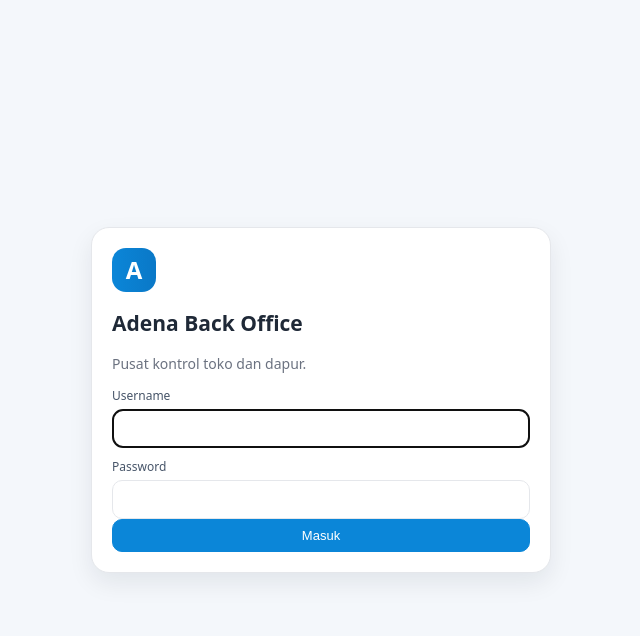
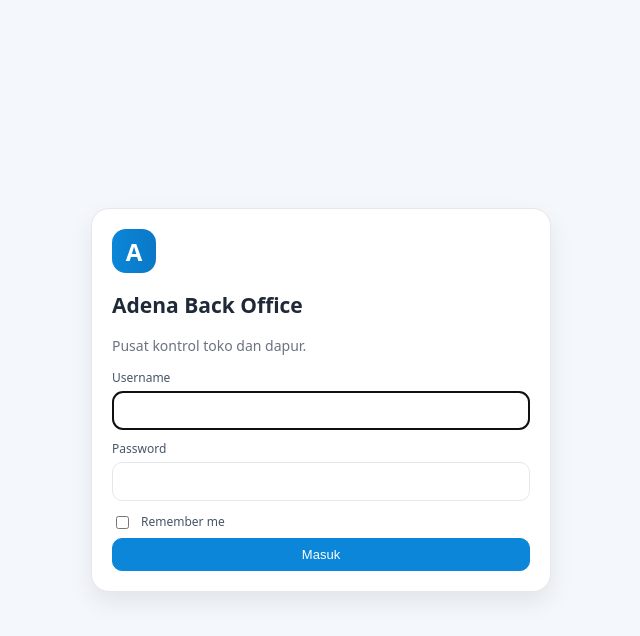
Before and after one commit to adarwiyanto/backoffice, a PHP site: page /login.php in a window 1280 px wide. Shown: the top 636 px of the page, without its empty margins (319-959 px from the left). Run offline with PHP 8.4, Linux system fonts and the light colour scheme.

Commit message:
Add secure remember me for web login

```diff
--- a/core/Auth.php
+++ b/core/Auth.php
@@ -1,13 +1,92 @@
 <?php
 require_once __DIR__.'/Database.php';
 require_once __DIR__.'/Helpers.php';
-function bo_session_start(): void { $cfg=bo_config(); if(session_status()!==PHP_SESSION_ACTIVE){ session_name($cfg['app']['session_name'] ?? 'ADENA_BACKOFFICE_SESS'); session_start(); } }
-function bo_user(): ?array { bo_session_start(); return $_SESSION['bo_user'] ?? null; }
+
+const BO_REMEMBER_LOGIN_LIFETIME = 315360000;
+
+function bo_session_start(): void {
+  $cfg=bo_config();
+  if(session_status()!==PHP_SESSION_ACTIVE){
+    $secure=(!empty($_SERVER['HTTPS']) && $_SERVER['HTTPS']!=='off') || (($_SERVER['HTTP_X_FORWARDED_PROTO']??'')==='https');
+    session_name($cfg['app']['session_name'] ?? 'ADENA_BACKOFFICE_SESS');
+    session_set_cookie_params(['path'=>'/','secure'=>$secure,'httponly'=>true,'samesite'=>'Lax']);
+    session_start();
+  }
+}
+function bo_remember_cookie_name(): string { return 'ADENA_BACKOFFICE_REMEMBER'; }
+function bo_remember_cookie_secure(): bool {
+  return (!empty($_SERVER['HTTPS']) && $_SERVER['HTTPS']!=='off') || (($_SERVER['HTTP_X_FORWARDED_PROTO']??'')==='https');
+}
+function bo_ensure_remember_table(): void {
+  bo_exec("CREATE TABLE IF NOT EXISTS bo_remember_tokens (
+    id BIGINT UNSIGNED NOT NULL AUTO_INCREMENT,
+    user_id BIGINT NOT NULL,
+    selector CHAR(24) NOT NULL,
+    validator_hash CHAR(64) NOT NULL,
+    password_fingerprint CHAR(64) NOT NULL,
+    expires_at DATETIME NOT NULL,
+    last_used_at DATETIME NULL,
+    created_at DATETIME NOT NULL DEFAULT CURRENT_TIMESTAMP,
+    PRIMARY KEY(id),
+    UNIQUE KEY uq_bo_remember_selector(selector),
+    KEY idx_bo_remember_user(user_id),
+    KEY idx_bo_remember_expires(expires_at)
+  ) ENGINE=InnoDB DEFAULT CHARSET=utf8mb4");
+}
+function bo_remember_set_cookie(string $value,int $expires): void {
+  if(headers_sent()) return;
+  setcookie(bo_remember_cookie_name(),$value,['expires'=>$expires,'path'=>'/','secure'=>bo_remember_cookie_secure(),'httponly'=>true,'samesite'=>'Lax']);
+}
+function bo_remember_forget_current_device(): void {
+  $raw=(string)($_COOKIE[bo_remember_cookie_name()]??''); $parts=explode(':',$raw,2);
+  if(count($parts)===2 && preg_match('/^[a-f0-9]{24}$/',$parts[0])){
+    try { bo_ensure_remember_table(); bo_exec('DELETE FROM bo_remember_tokens WHERE selector=?',[$parts[0]]); } catch(Throwable $e){}
+  }
+  unset($_COOKIE[bo_remember_cookie_name()]); bo_remember_set_cookie('',time()-42000);
+}
+function bo_remember_issue(int $userId,string $passwordHash): void {
+  bo_remember_forget_current_device(); bo_ensure_remember_table();
+  try { bo_exec('DELETE FROM bo_remember_tokens WHERE expires_at<=NOW()'); } catch(Throwable $e){}
+  $selector=bin2hex(random_bytes(12)); $validator=bin2hex(random_bytes(32)); $expires=time()+BO_REMEMBER_LOGIN_LIFETIME;
+  bo_exec('INSERT INTO bo_remember_tokens(user_id,selector,validator_hash,password_fingerprint,expires_at) VALUES(?,?,?,?,?)',[
+    $userId,$selector,hash('sha256',$validator),hash('sha256',$passwordHash),date('Y-m-d H:i:s',$expires)
+  ]);
+  bo_remember_set_cookie($selector.':'.$validator,$expires);
+}
+function bo_remember_restore_user(): ?array {
+  static $attempted=false; if($attempted) return null; $attempted=true;
+  $raw=(string)($_COOKIE[bo_remember_cookie_name()]??''); $parts=explode(':',$raw,2);
+  if(count($parts)!==2 || !preg_match('/^[a-f0-9]{24}$/',$parts[0]) || !preg_match('/^[a-f0-9]{64}$/',$parts[1])){
+    if($raw!=='') bo_remember_forget_current_device(); return null;
+  }
+  try {
+    bo_ensure_remember_table();
+    $st=bo_exec('SELECT t.id token_id,t.validator_hash,t.password_fingerprint,u.*
+      FROM bo_remember_tokens t JOIN bo_users u ON u.id=t.user_id
+      WHERE t.selector=? AND t.expires_at>NOW() AND u.is_active=1 LIMIT 1',[$parts[0]]);
+    $u=$st->fetch();
+    $valid=$u && hash_equals((string)$u['validator_hash'],hash('sha256',$parts[1]))
+      && hash_equals((string)$u['password_fingerprint'],hash('sha256',(string)$u['password_hash']));
+    if(!$valid){ bo_remember_forget_current_device(); return null; }
+    $tokenId=(int)$u['token_id'];
+    $sessionUser=['id'=>$u['id'],'username'=>$u['username'],'name'=>$u['name'],'role_key'=>$u['role_key']];
+    $expires=time()+BO_REMEMBER_LOGIN_LIFETIME;
+    bo_exec('UPDATE bo_remember_tokens SET expires_at=?,last_used_at=NOW() WHERE id=?',[date('Y-m-d H:i:s',$expires),$tokenId]);
+    bo_remember_set_cookie($raw,$expires); session_regenerate_id(true); $_SESSION['bo_user']=$sessionUser; return $sessionUser;
+  } catch(Throwable $e){ return null; }
+}
+function bo_user(): ?array {
+  bo_session_start();
+  if(empty($_SESSION['bo_user'])) bo_remember_restore_user();
+  return $_SESSION['bo_user']??null;
+}
 function bo_require_login(): void { if(!bo_user()){ header('Location: '.bo_url('login.php')); exit; } }
-function bo_login(string $username, string $password): bool {
+function bo_login(string $username,string $password,bool $remember=false): bool {
   $st=bo_exec('SELECT * FROM bo_users WHERE username=? AND is_active=1 LIMIT 1',[$username]); $u=$st->fetch();
   if(!$u || !password_verify($password,$u['password_hash'])) return false;
-  bo_session_start(); $_SESSION['bo_user']=['id'=>$u['id'],'username'=>$u['username'],'name'=>$u['name'],'role_key'=>$u['role_key']];
+  $passwordHash=(string)$u['password_hash']; bo_session_start(); session_regenerate_id(true);
+  $_SESSION['bo_user']=['id'=>$u['id'],'username'=>$u['username'],'name'=>$u['name'],'role_key'=>$u['role_key']];
+  if($remember) bo_remember_issue((int)$u['id'],$passwordHash); else bo_remember_forget_current_device();
   bo_exec('UPDATE bo_users SET last_login_at=NOW() WHERE id=?',[$u['id']]); return true;
 }
-function bo_logout(): void { bo_session_start(); $_SESSION=[]; session_destroy(); }
+function bo_logout(): void { bo_session_start(); bo_remember_forget_current_device(); $_SESSION=[]; session_destroy(); }
--- a/login.php
+++ b/login.php
@@ -1,2 +1,23 @@
-<?php require_once __DIR__.'/core/Auth.php'; $err=''; if($_SERVER['REQUEST_METHOD']==='POST'){ if(bo_login($_POST['username']??'',$_POST['password']??'')){ header('Location: '.bo_url('index.php')); exit; } $err='Username/password salah atau user nonaktif.'; } ?>
-<!doctype html><html lang="id"><head><meta charset="utf-8"><meta name="viewport" content="width=device-width,initial-scale=1"><title>Login Back Office</title><link rel="stylesheet" href="assets/css/backoffice.css"></head><body class="login-body"><div class="login-card"><div class="brand-mark">A</div><h2>Adena Back Office</h2><p class="muted">Pusat kontrol toko dan dapur.</p><?php if($err): ?><div class="alert danger"><?=e($err)?></div><?php endif; ?><form method="post"><label>Username</label><input name="username" required autofocus><label>Password</label><input name="password" type="password" required><button class="btn primary full" type="submit">Masuk</button></form></div></body></html>
+<?php
+require_once __DIR__.'/core/Auth.php';
+$err='';
+if($_SERVER['REQUEST_METHOD']==='POST'){
+  $remember=isset($_POST['remember_me']) && $_POST['remember_me']==='1';
+  if(bo_login($_POST['username']??'',$_POST['password']??'',$remember)){ header('Location: '.bo_url('index.php')); exit; }
+  $err='Username/password salah atau user nonaktif.';
+}
+?>
+<!doctype html><html lang="id"><head><meta charset="utf-8"><meta name="viewport" content="width=device-width,initial-scale=1">
+<title>Login Back Office</title><link rel="stylesheet" href="assets/css/backoffice.css">
+<style>
+.remember-row{display:flex;align-items:flex-start;gap:9px;margin:12px 0 6px}.remember-row input{width:auto;margin-top:3px}
+.remember-warning{display:none;margin:8px 0 14px;padding:10px 12px;border:1px solid #f59e0b;border-radius:8px;background:rgba(245,158,11,.12);color:#92400e;font-size:.85rem;line-height:1.4}.remember-warning.show{display:block}
+</style></head><body class="login-body"><div class="login-card"><div class="brand-mark">A</div><h2>Adena Back Office</h2>
+<p class="muted">Pusat kontrol toko dan dapur.</p><?php if($err): ?><div class="alert danger"><?=e($err)?></div><?php endif; ?>
+<form method="post"><label>Username</label><input name="username" autocomplete="username" required autofocus>
+<label>Password</label><input name="password" type="password" autocomplete="current-password" required>
+<label class="remember-row"><input id="remember-me" type="checkbox" name="remember_me" value="1"><span>Remember me</span></label>
+<div id="remember-warning" class="remember-warning" role="alert">Gunakan fitur ini hanya pada komputer pribadi. Jangan aktifkan pada komputer bersama atau perangkat umum karena akun dapat dibuka tanpa memasukkan username dan password.</div>
+<button class="btn primary full" type="submit">Masuk</button></form></div>
+<script>(function(){var c=document.getElementById('remember-me'),w=document.getElementById('remember-warning');if(c&&w)c.addEventListener('change',function(){w.classList.toggle('show',c.checked);});})();</script>
+</body></html>
```
